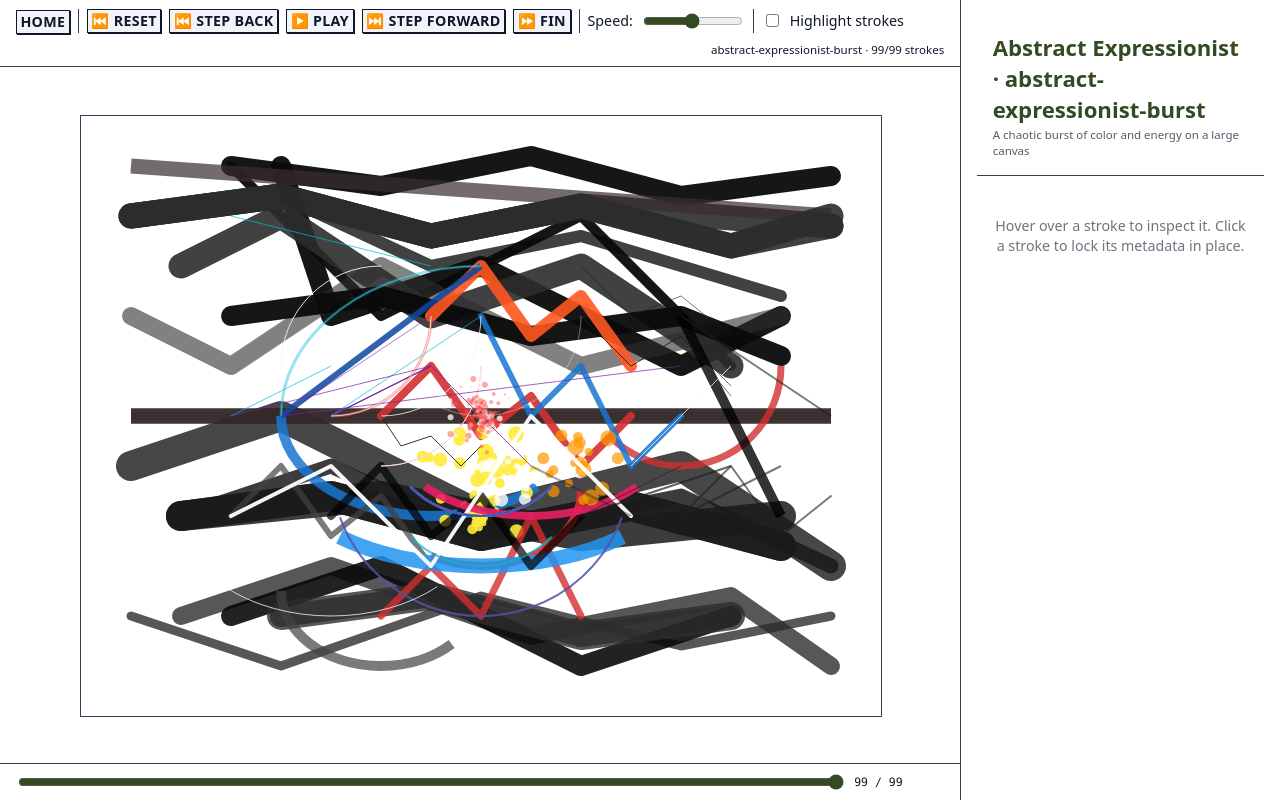
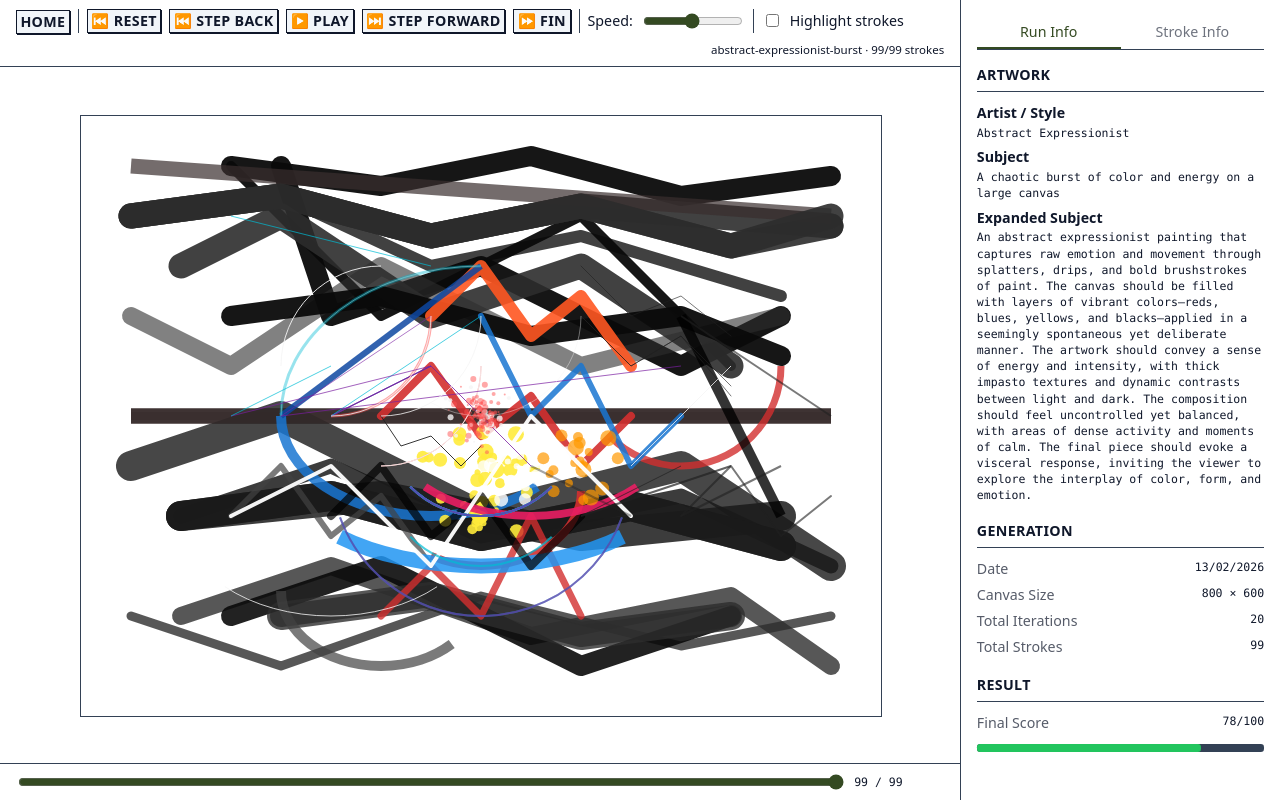
Before and after one commit to liamlaverty/paint-by-language-model, a Next.js app in the folder src/viewer/: page /inspect/abstract-expressionist-burst in a window 1280 px wide. Built offline with nearby package versions, Linux system fonts and the light colour scheme.

Commit message:
feat(run-info): add a new run-info panel

```diff
--- a/src/viewer/src/app/globals.css
+++ b/src/viewer/src/app/globals.css
@@ -395,6 +395,56 @@ body {
   letter-spacing: var(--uppercase-kerning);
   border-bottom: 1px solid var(--color-border);
   padding-bottom: var(--space-xs);
+}
+
+/* ── Panel Tabs ───────────────────────────────────────────────────────── */
+.panel-tabs {
+  display: flex;
+  border-bottom: 1px solid var(--color-border);
+  margin-bottom: var(--space-s);
+}
+
+.panel-tab {
+  flex: 1;
+  padding: var(--space-xs) var(--space-s);
+  background: none;
+  border: none;
+  border-bottom: 2px solid transparent;
+  color: var(--color-text);
+  opacity: 0.6;
+  font-size: var(--size-step-00);
+  font-weight: var(--font-medium);
+  cursor: pointer;
+  transition: opacity var(--transition-base), border-color var(--transition-base);
+  text-align: center;
+}
+
+.panel-tab:hover {
+  opacity: 0.9;
+}
+
+.panel-tab.active {
+  opacity: 1;
+  border-bottom-color: var(--color-highlight);
+  color: var(--color-highlight);
+}
+
+/* ── Run Info ─────────────────────────────────────────────────────────── */
+.run-info .meta-value {
+  white-space: normal;
+  word-break: break-word;
+}
+
+.meta-row-stacked {
+  display: flex;
+  flex-direction: column;
+  padding: 3px 0;
+}
+
+.meta-label-bold {
+  color: var(--color-text);
+  font-weight: var(--font-bold);
+  margin-bottom: 2px;
 }
 
 /* ── Stroke Metadata ──────────────────────────────────────────────────── */
--- a/src/viewer/src/components/SidePanel.tsx
+++ b/src/viewer/src/components/SidePanel.tsx
@@ -1,6 +1,8 @@
 'use client';
 
+import { useState, useEffect } from 'react';
 import { EnrichedStroke, ArtworkMetadata } from '../lib/types';
+import { formatDateUK, getScoreColor } from '../lib/format-utils';
 
 /**
  * Props for the stroke metadata side panel.
@@ -20,10 +22,11 @@ interface SidePanelProps {
 /**
  * Stroke metadata side panel component.
  *
- * Displays artwork header and hover hint when no stroke is selected, or full
- * stroke metadata (identity, appearance, geometry, reasoning, score) when a
- * stroke is hovered or locked. Supports all stroke types with type-specific
- * geometry sections.
+ * Provides a two-tab interface: "Run Info" shows artwork-level metadata
+ * (artist, subject, canvas size, generation stats, final score) and
+ * "Stroke Info" shows per-stroke metadata (identity, appearance, geometry,
+ * reasoning, score). Auto-switches to Stroke Info when a stroke is selected
+ * and back to Run Info when the selection is cleared.
  *
  * @param {SidePanelProps} props - Component props
  * @returns {React.ReactElement} The rendered side panel
@@ -34,32 +37,45 @@ export default function SidePanel({
   isLocked,
   onClearSelection,
 }: SidePanelProps): React.ReactElement {
-  // No stroke selected — show artwork header and hover hint
-  if (!stroke) {
-    return (
-      <aside className="side-panel">
-        <div className="artwork-header">
-          <div className="title">
-            {metadata.artist_name} · {metadata.artwork_id}
-          </div>
-          <div className="subtitle">{metadata.subject}</div>
-        </div>
-        <div className="hover-hint">
-          Hover over a stroke to inspect it. Click a stroke to lock its metadata in place.
-        </div>
-      </aside>
-    );
+  const [activeTab, setActiveTab] = useState<'run' | 'stroke'>('run');
+
+  // Auto-switch tabs when stroke selection changes
+  useEffect(() => {
+    if (stroke) {
+      setActiveTab('stroke');
+    } else {
+      setActiveTab('run');
     }
+  }, [stroke]);
 
-  // Get score at the stroke's iteration
-  const scoreAtIteration = metadata.score_progression[stroke.iteration] ?? 0;
+  const finalScore = metadata.final_score ?? 0;
+  const scoreColor = getScoreColor(finalScore);
+
+  // Get score at the stroke's iteration (only used when stroke is non-null)
+  const scoreAtIteration = stroke ? (metadata.score_progression[stroke.iteration] ?? 0) : 0;
   const scoreBarColor =
     scoreAtIteration < 40 ? '#ef4444' : scoreAtIteration < 70 ? '#f59e0b' : '#22c55e';
 
   return (
     <aside className="side-panel">
-      {/* Clear selection button (shown when locked) */}
-      {isLocked && (
+      {/* Tab bar */}
+      <div className="panel-tabs">
+        <button
+          className={`panel-tab ${activeTab === 'run' ? 'active' : ''}`}
+          onClick={() => setActiveTab('run')}
+        >
+          Run Info
+        </button>
+        <button
+          className={`panel-tab ${activeTab === 'stroke' ? 'active' : ''}`}
+          onClick={() => setActiveTab('stroke')}
+        >
+          Stroke Info
+        </button>
+      </div>
+
+      {/* Clear selection button (shown when locked with a stroke, regardless of tab) */}
+      {isLocked && stroke !== null && (
         <button
           type="button"
           className="clear-selection-btn"
@@ -70,6 +86,64 @@ export default function SidePanel({
         </button>
       )}
 
+      {/* Run Info tab content */}
+      {activeTab === 'run' && (
+        <div className="run-info">
+          <h3>Artwork</h3>
+          <div className="meta-row-stacked">
+            <span className="meta-label-bold">Artist / Style</span>
+            <span className="meta-value">{metadata.artist_name}</span>
+          </div>
+          <div className="meta-row-stacked">
+            <span className="meta-label-bold">Subject</span>
+            <span className="meta-value">{metadata.subject}</span>
+          </div>
+          {metadata.expanded_subject && (
+            <div className="meta-row-stacked">
+              <span className="meta-label-bold">Expanded Subject</span>
+              <span className="meta-value">{metadata.expanded_subject}</span>
+            </div>
+          )}
+
+          <h3>Generation</h3>
+          {metadata.generation_date && (
+            <div className="meta-row">
+              <span className="meta-label">Date</span>
+              <span className="meta-value">{formatDateUK(metadata.generation_date)}</span>
+            </div>
+          )}
+          <div className="meta-row">
+            <span className="meta-label">Canvas Size</span>
+            <span className="meta-value">
+              {metadata.canvas_width} × {metadata.canvas_height}
+            </span>
+          </div>
+          <div className="meta-row">
+            <span className="meta-label">Total Iterations</span>
+            <span className="meta-value">{metadata.total_iterations}</span>
+          </div>
+          <div className="meta-row">
+            <span className="meta-label">Total Strokes</span>
+            <span className="meta-value">{metadata.total_strokes}</span>
+          </div>
+
+          <h3>Result</h3>
+          <div className="meta-row">
+            <span className="meta-label">Final Score</span>
+            <span className="meta-value">{finalScore}/100</span>
+          </div>
+          <div className="score-bar-container">
+            <div
+              className="score-bar"
+              style={{ width: `${finalScore}%`, backgroundColor: scoreColor }}
+            />
+          </div>
+        </div>
+      )}
+
+      {/* Stroke Info tab content — stroke selected */}
+      {activeTab === 'stroke' && stroke && (
+        <>
           {/* Stroke header */}
           <div className="stroke-info">
             <h2>
@@ -232,6 +306,15 @@ export default function SidePanel({
               </div>
             </>
           )}
+        </>
+      )}
+
+      {/* Stroke Info tab content — no stroke selected */}
+      {activeTab === 'stroke' && !stroke && (
+        <div className="hover-hint">
+          Hover over a stroke to inspect it. Click a stroke to lock its metadata in place.
+        </div>
+      )}
     </aside>
   );
 }
```
Also changed, not shown: 2 other files (tests, documents, lock files or other folders). Lines whose indentation alone changed are shown as unchanged.
